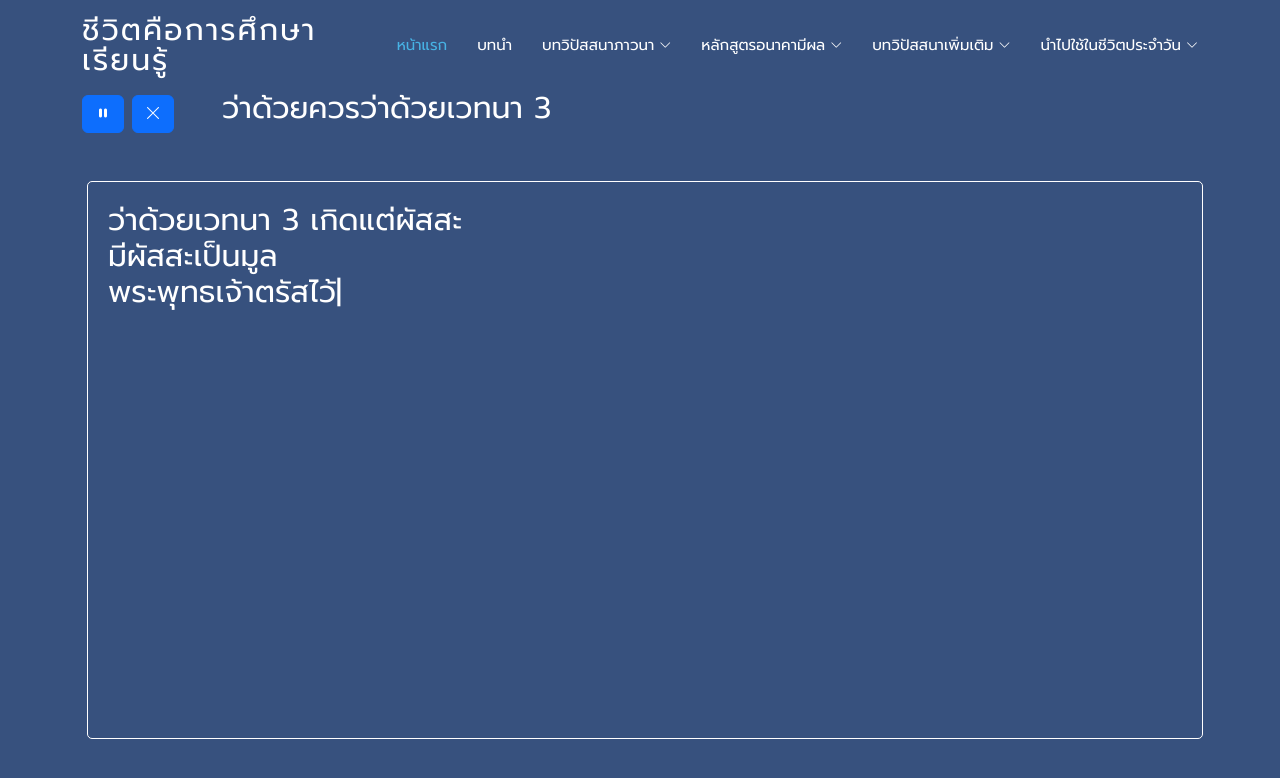
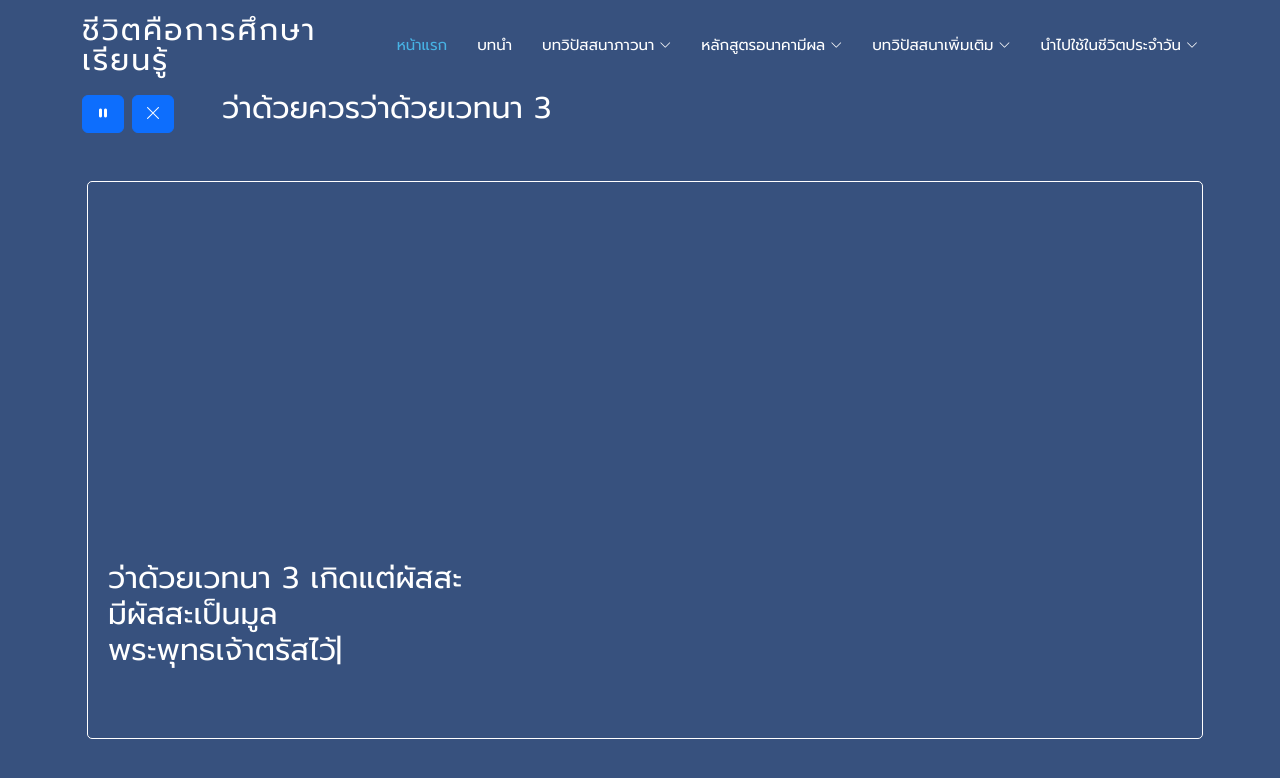
Before and after one commit to openmymai/lifelearning, a Next.js app: page /lesson0313 in a window 1280 px wide. Shown: the top 778 px of the page. Built offline with nearby package versions, Linux system fonts and the light colour scheme; a web font is replaced by a local one.

Commit message:
Accomplish auto scrolling

```diff
--- a/styles/style.css
+++ b/styles/style.css
@@ -17,6 +17,8 @@ body {
 }
 
 .praise_container {
+  display: flex;
+  flex-direction: column-reverse;
   width: 100%;
   aspect-ratio: 2/1;
   padding: 20px 20px;
@@ -25,6 +27,7 @@ body {
   border-radius: 5px;
   overflow-x: hidden;
   overflow-y: scroll;
+  overflow: auto;
   scroll-snap-type: y mandatory;
   scroll-behavior: auto;
   background: #37517e;
```
Also changed, not shown: pages/lesson0103.js.
